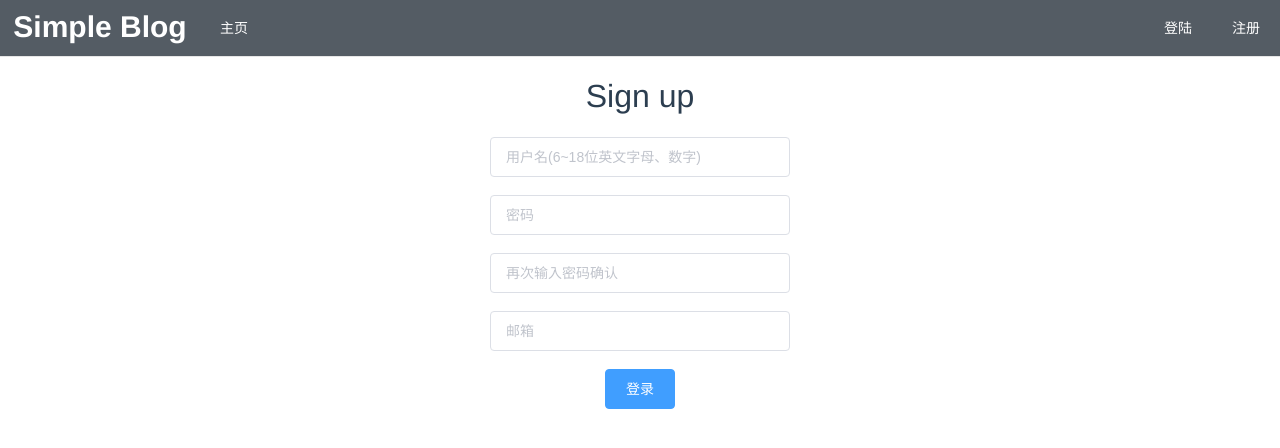
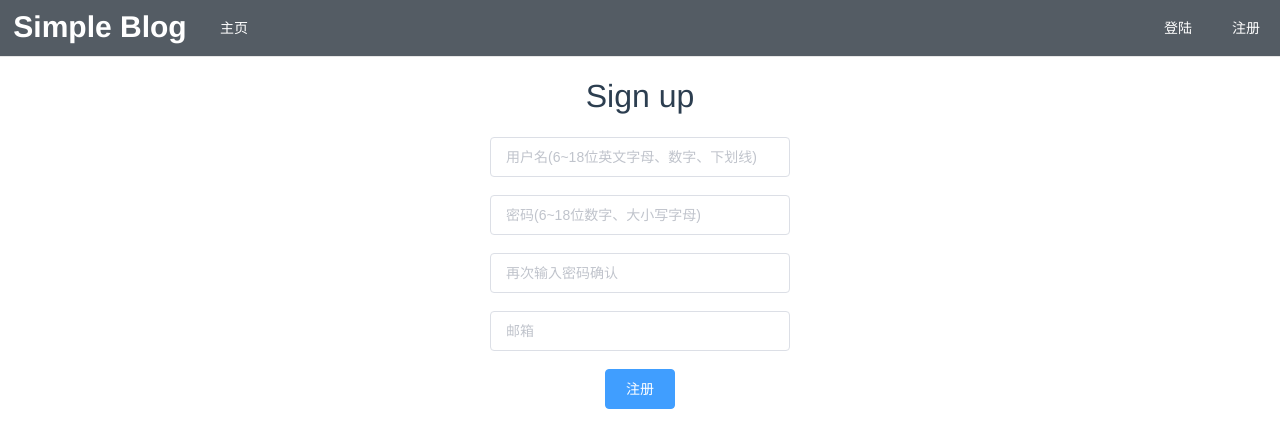
Before and after one commit to BlogByFourMan/Client, a Vue app: page /join in a window 1280 px wide. Shown: the top 448 px of the page. Built offline with nearby package versions, Linux system fonts and the light colour scheme.

Commit message:
修改注册页面button为‘wei <diutton为注册

```diff
--- a/src/components/Signup.vue
+++ b/src/components/Signup.vue
@@ -2,11 +2,11 @@
   <div class="hello">
     <h1>{{ msg }}</h1>
   <div>
-      <el-input v-model="userID" placeholder="用户名(6~18位英文字母、数字)" class='inputClass'></el-input>
+      <el-input v-model="userID" placeholder="用户名(6~18位英文字母、数字、下划线)" class='inputClass'></el-input>
    </div>
    <br>
    <div>
-      <el-input v-model="password" placeholder="密码" class='inputClass' type='password'></el-input>
+      <el-input v-model="password" placeholder="密码(6~18位数字、大小写字母)" class='inputClass' type='password'></el-input>
    </div>
    <br>
    <div>
@@ -18,7 +18,7 @@
    </div>
    <br>
    <div>
-    <el-button type="primary">登录</el-button>
+    <el-button type="primary">注册</el-button>
   </div>
   </div>
 </template>
```
